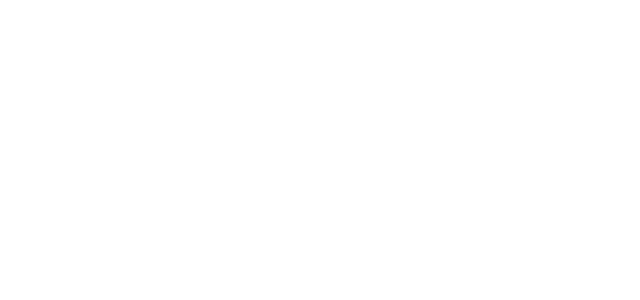
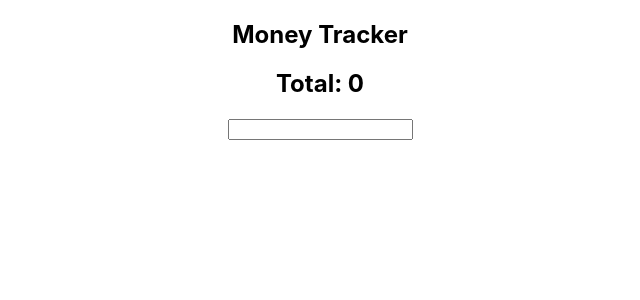
Before and after one commit to tamiror6/money-tracker, a React (Create React App) app in the folder my-app/: page / in a window 1280 px wide. Shown: the top 300 px of the page, without its empty margins (320-960 px from the left). Built offline with nearby package versions, Linux system fonts and the light colour scheme.

Commit message:
statring general flow

```diff
--- a/my-app/src/App.tsx
+++ b/my-app/src/App.tsx
@@ -5,7 +5,9 @@
 function App() {
   return (
     <div className="App">
-      <h2 data-testid="app-title"></h2>
+      <h2 data-testid="app-title">Money Tracker</h2>
+      <h2 data-testid="total-expenses">Total: 0</h2>
+      <input data-testid="amount"></input>
     </div>
   );
 }
```
Also changed, not shown: 1 other file (tests, documents, lock files or other folders).
